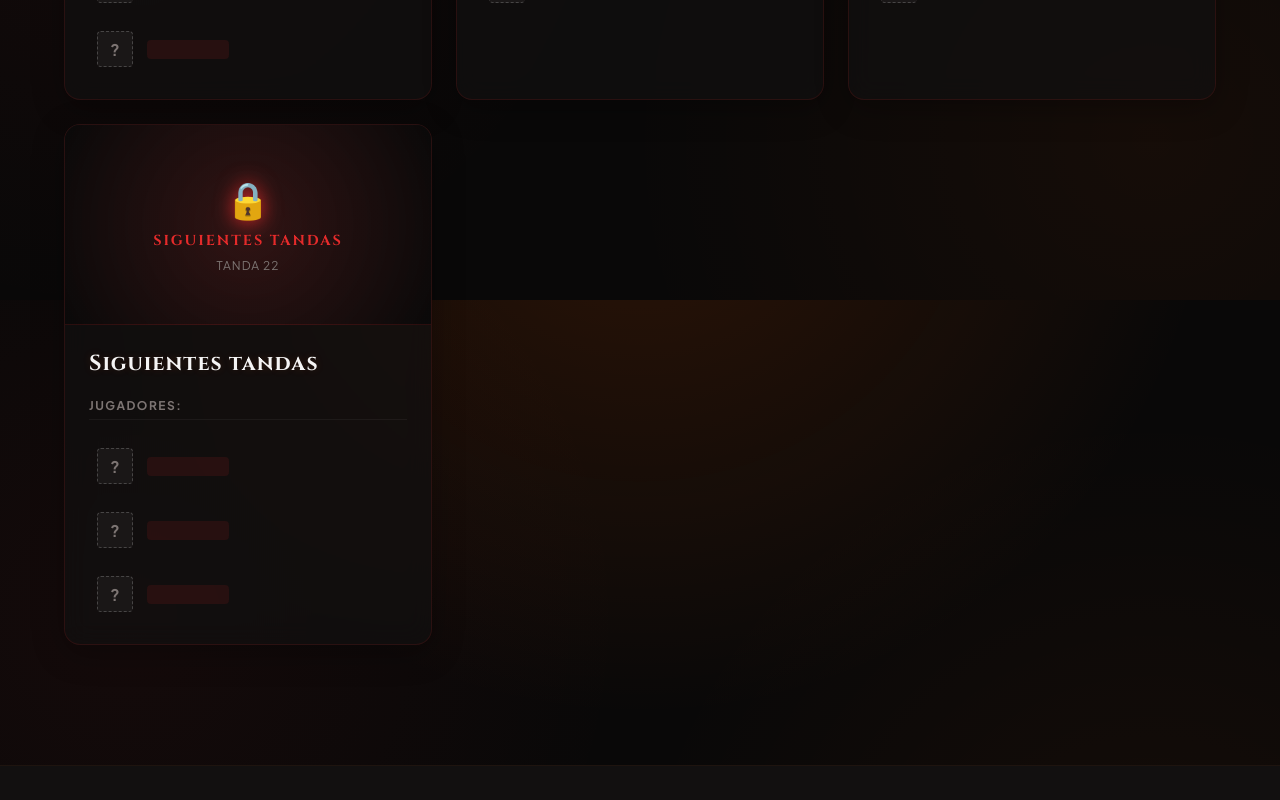
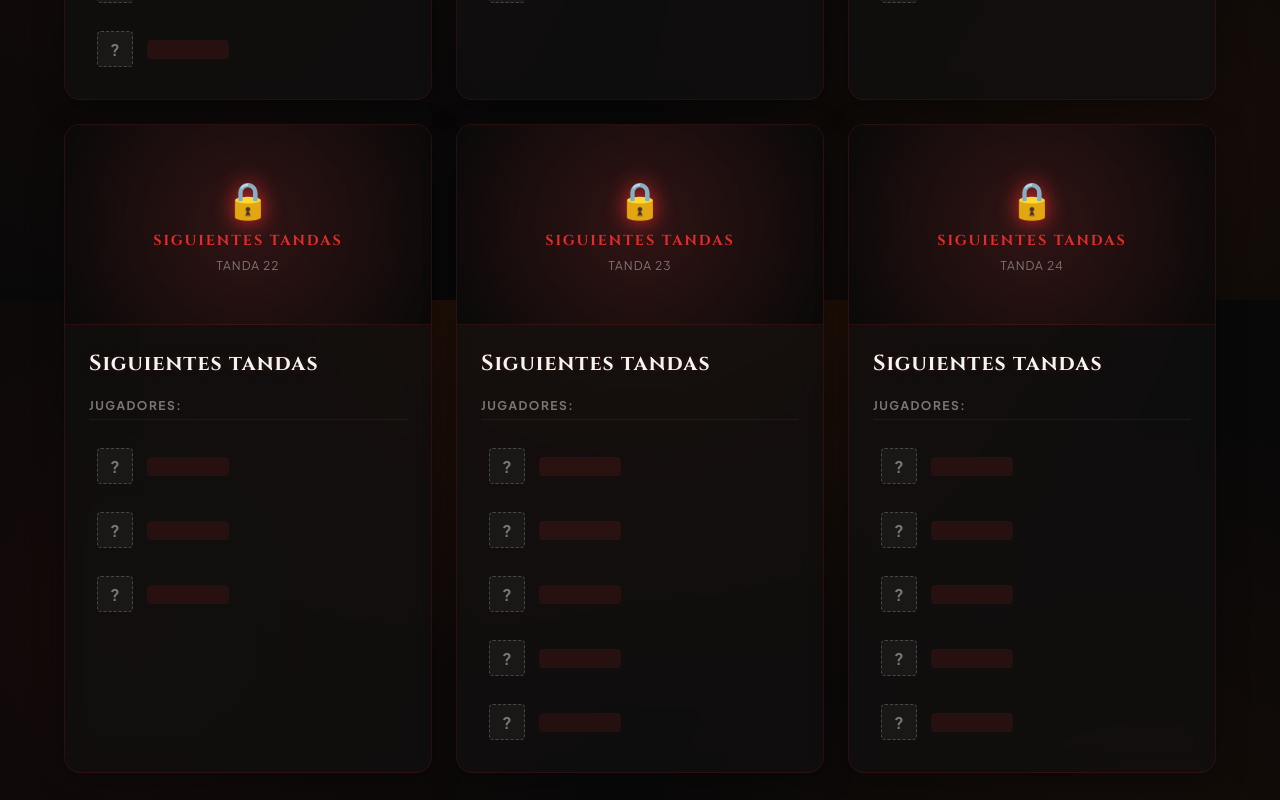
Before and after one commit to GabrielLuezas/PaginaPermapiola, an Angular app: page /players in a window 1280 px wide. Shown: the part 4500-5300 px from the top of the page. Built offline with nearby package versions, Linux system fonts and the light colour scheme.

Commit message:
tandas hoy 10

```diff
--- a/server.js
+++ b/server.js
@@ -66,6 +66,8 @@ const REVEAL_DATES = {
   20: new Date('2026-07-17T20:15:00Z'),
   21: new Date('2026-07-17T20:15:00Z'),
   22: new Date('2026-07-17T20:15:00Z'),
+  23: new Date('2026-07-18T08:15:00Z'),
+  24: new Date('2026-07-18T08:15:00Z'),
 };
 
 function isGroupRevealed(groupNum) {
--- a/src/app/components/players/players.ts
+++ b/src/app/components/players/players.ts
@@ -305,6 +305,34 @@ export class Players implements OnInit {
         { name: 'buxworld', role: 'Participante', avatar: 'https://minotar.net/helm/buxworld/64.png' },
         { name: 'AfterDarkside', role: 'Participante', avatar: 'https://minotar.net/helm/AfterDarkside/64.png' }
       ]
+    },
+    {
+      id: 23,
+      name: 'Tanda 23',
+      image: 'images/grupo23.png',
+      revealed: false,
+      revealDate: 'Tanda 23',
+      members: [
+        { name: 'pkns', role: 'Participante', avatar: 'https://minotar.net/helm/pkns/64.png' },
+        { name: 'johan2426', role: 'Participante', avatar: 'https://minotar.net/helm/johan2426/64.png' },
+        { name: 'alfredito33', role: 'Participante', avatar: 'https://minotar.net/helm/alfredito33/64.png' },
+        { name: 'Lucas_Speed', role: 'Participante', avatar: 'https://minotar.net/helm/Lucas_Speed/64.png' },
+        { name: 'MrSeta', role: 'Participante', avatar: 'https://minotar.net/helm/MrSeta/64.png' }
+      ]
+    },
+    {
+      id: 24,
+      name: 'Tanda 24',
+      image: 'images/grupo24.png',
+      revealed: false,
+      revealDate: 'Tanda 24',
+      members: [
+        { name: 'minicirdy', role: 'Participante', avatar: 'https://minotar.net/helm/minicirdy/64.png' },
+        { name: 'Wrygames', role: 'Participante', avatar: 'https://minotar.net/helm/Wrygames/64.png' },
+        { name: 'KartanaGX', role: 'Participante', avatar: 'https://minotar.net/helm/KartanaGX/64.png' },
+        { name: 'Manugg', role: 'Participante', avatar: 'https://minotar.net/helm/Manugg/64.png' },
+        { name: 'MiniYisus', role: 'Participante', avatar: 'https://minotar.net/helm/MiniYisus/64.png' }
+      ]
     }
   ]);
 
@@ -347,6 +375,9 @@ export class Players implements OnInit {
 
             // Tanda 19, 20, 21 y 22 → a las 72h (interval >= 6)
             if ((group.id === 19 || group.id === 20 || group.id === 21 || group.id === 22) && intervals >= 6) isRevealed = true;
+
+            // Tanda 23 y 24 → a las 84h (interval >= 7 / en 20 min)
+            if ((group.id === 23 || group.id === 24) && intervals >= 7) isRevealed = true;
           }
         }
 
```
Also changed, not shown: public/images/grupo23.png (added), public/images/grupo24.png (added).
